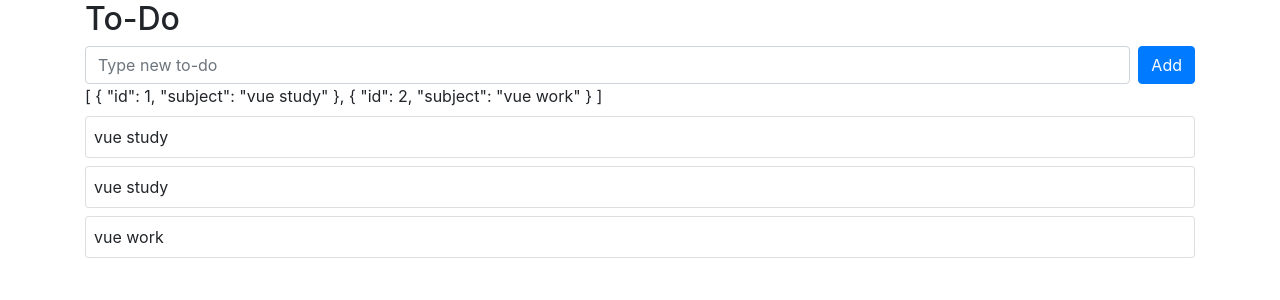
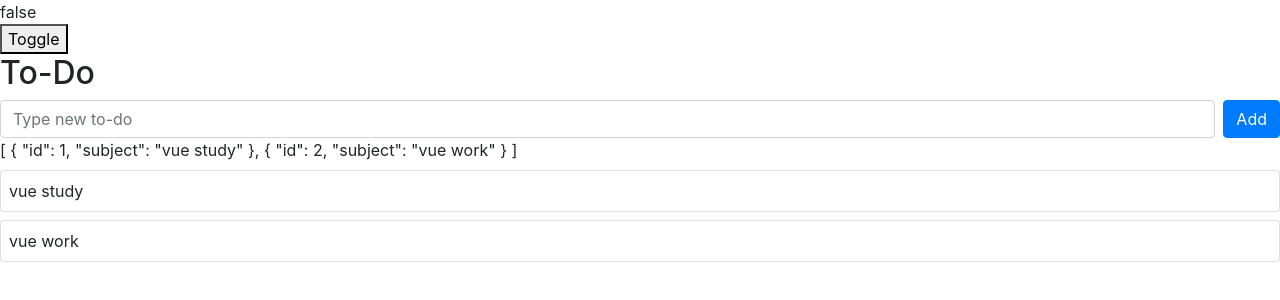
Before and after one commit to eunyeong1328/metanetVue, a Vue app: page / in a window 1280 px wide. Shown: the top 300 px of the page. Built offline with nearby package versions, Linux system fonts and the light colour scheme.

Commit message:
v-show 사용

```diff
--- a/src/App.vue
+++ b/src/App.vue
@@ -1,5 +1,8 @@
 <template>
-<div class ="container">
+<div v-show="toggle">true</div>
+<div v-show="!toggle">false </div>
+<button @click="onToggle">Toggle</button>
+
   <h2>To-Do</h2>
   <form class="d-flex"
   @submit.prevent="onSubmit">
@@ -26,15 +29,11 @@
     :key="todo.id"
    class="card mt-2">
     <div class = "card-body p-2">
-      {{ todos[0].subject }}
+      {{ todo.subject }}
     </div>
   </div>
-  <div class="card mt-2">
-    <div class = "card-body p-2">
-      {{ todos[1].subject }}
-    </div>
-  </div>
-</div>
+
+
 </template>
 
 <script>
@@ -47,6 +46,8 @@ export default{
       {id:2, subject: 'vue work'}
     ]);
 
+    const toggle = ref(false);
+
     const onSubmit = (e) => {
       e.preventDefault();
       todos.value.push({
@@ -55,10 +56,16 @@ export default{
       }); //객체 형태로 생성
     }
 
+    const onToggle = () =>{
+      toggle.value = !toggle.value;
+    }
+
     return{
       todo,
       onSubmit,
       todos,
+      toggle,
+      onToggle
     }
   }
 }
```
